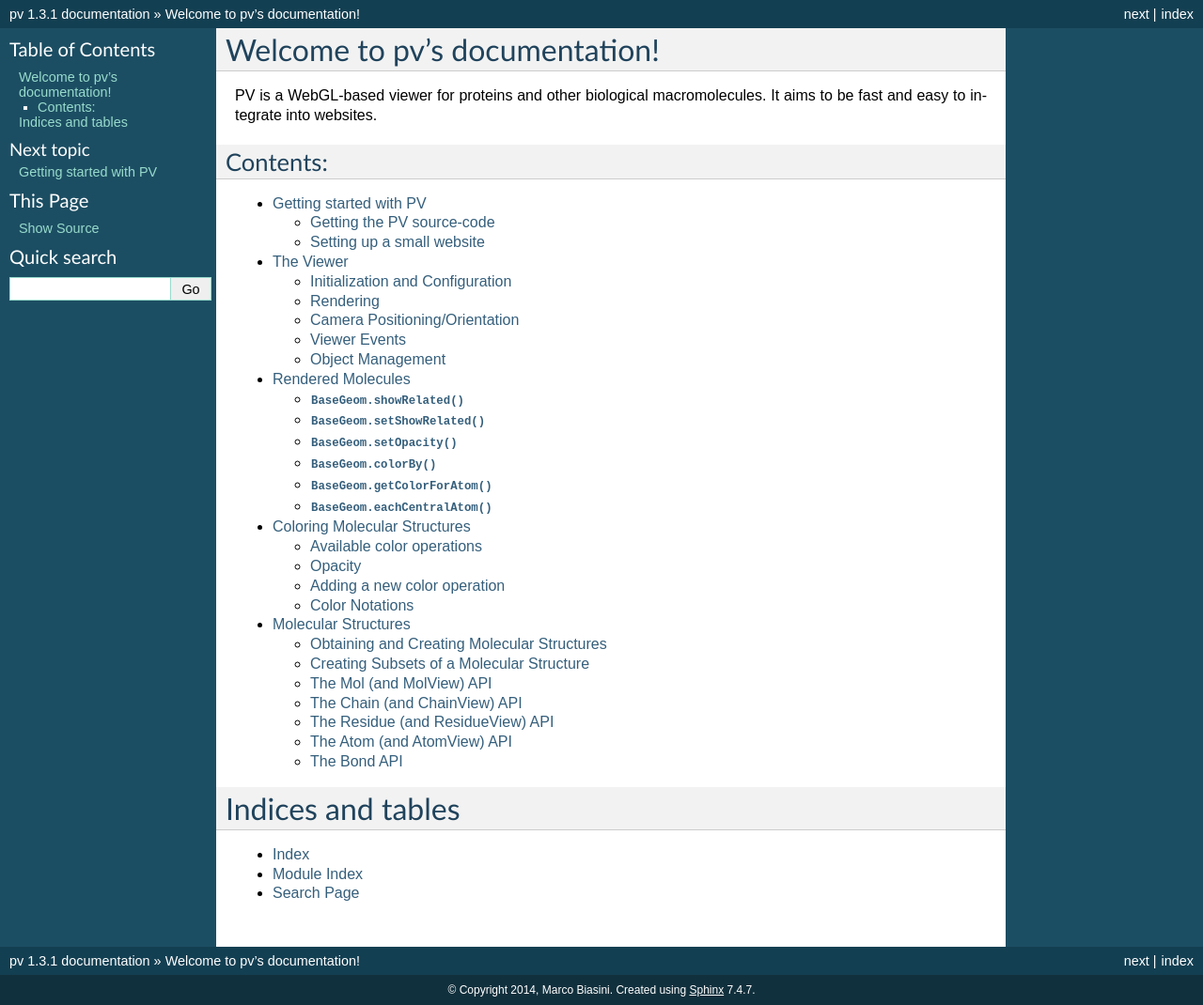
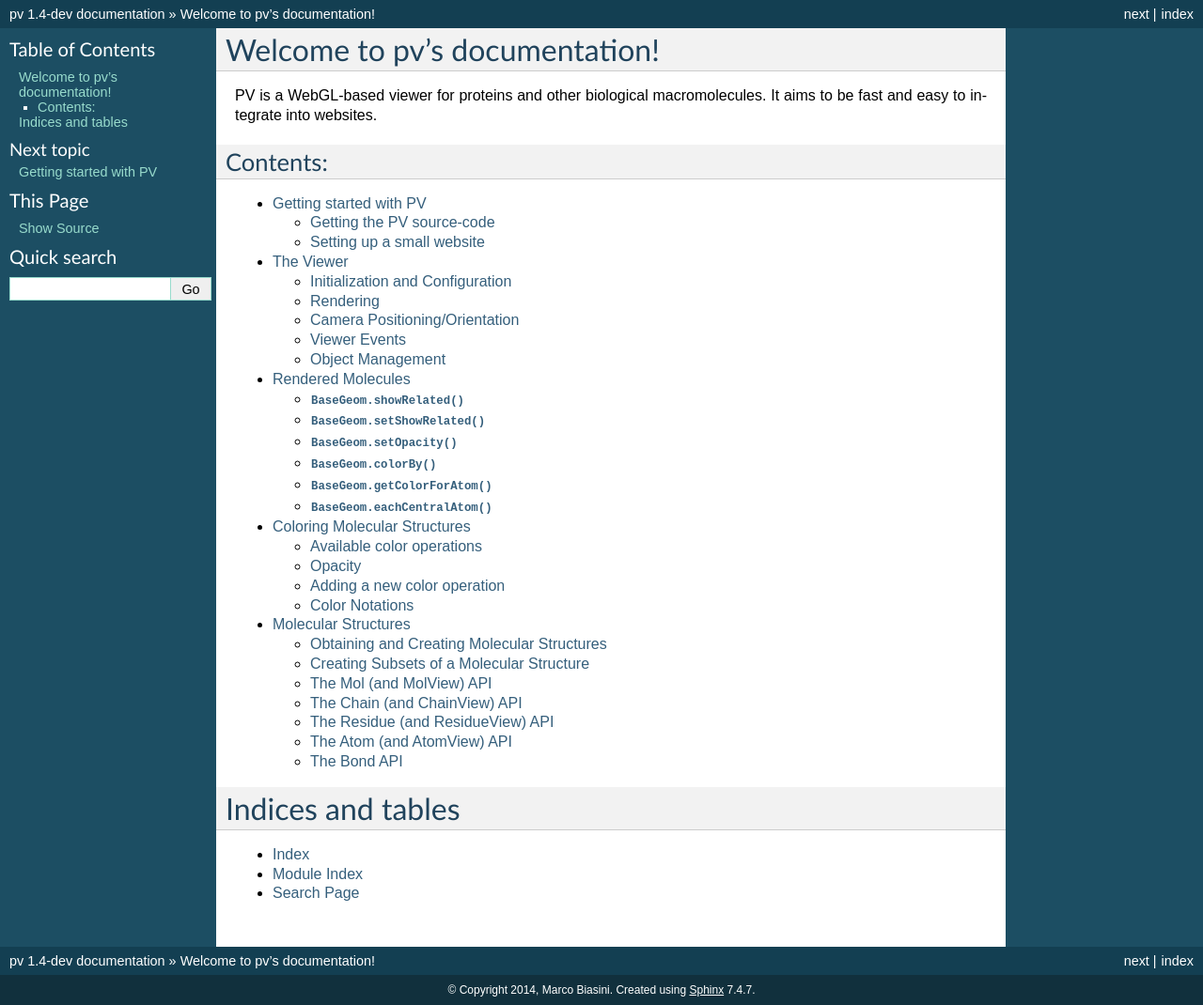
Before and after one commit to biasmv/pv, a Sphinx documentation site: the page built from doc/index.rst, in a window 1280 px wide. Shown: the whole page at 94% size. Built offline with Sphinx 7.4.7, drawn with Linux system fonts in a browser that asks for light colours.

Commit message:
bump version to 1.4-dev

```diff
--- a/doc/conf.py
+++ b/doc/conf.py
@@ -48,9 +48,9 @@ copyright = u'2014, Marco Biasini'
 # built documents.
 #
 # The short X.Y version.
-version = '1.3'
+version = '1.4'
 # The full version, including alpha/beta/rc tags.
-release = '1.3.1'
+release = '1.4-dev'
 
 # The language for content autogenerated by Sphinx. Refer to documentation
 # for a list of supported languages.
--- a/package.json
+++ b/package.json
@@ -1,6 +1,6 @@
 {
   "name": "bio-pv",
-  "version": "1.3.1",
+  "version": "1.4-dev",
   "description": "WebGL protein viewer ",
   "homepage": "https://github.com/biasmv/pv",
   "author": {
```
